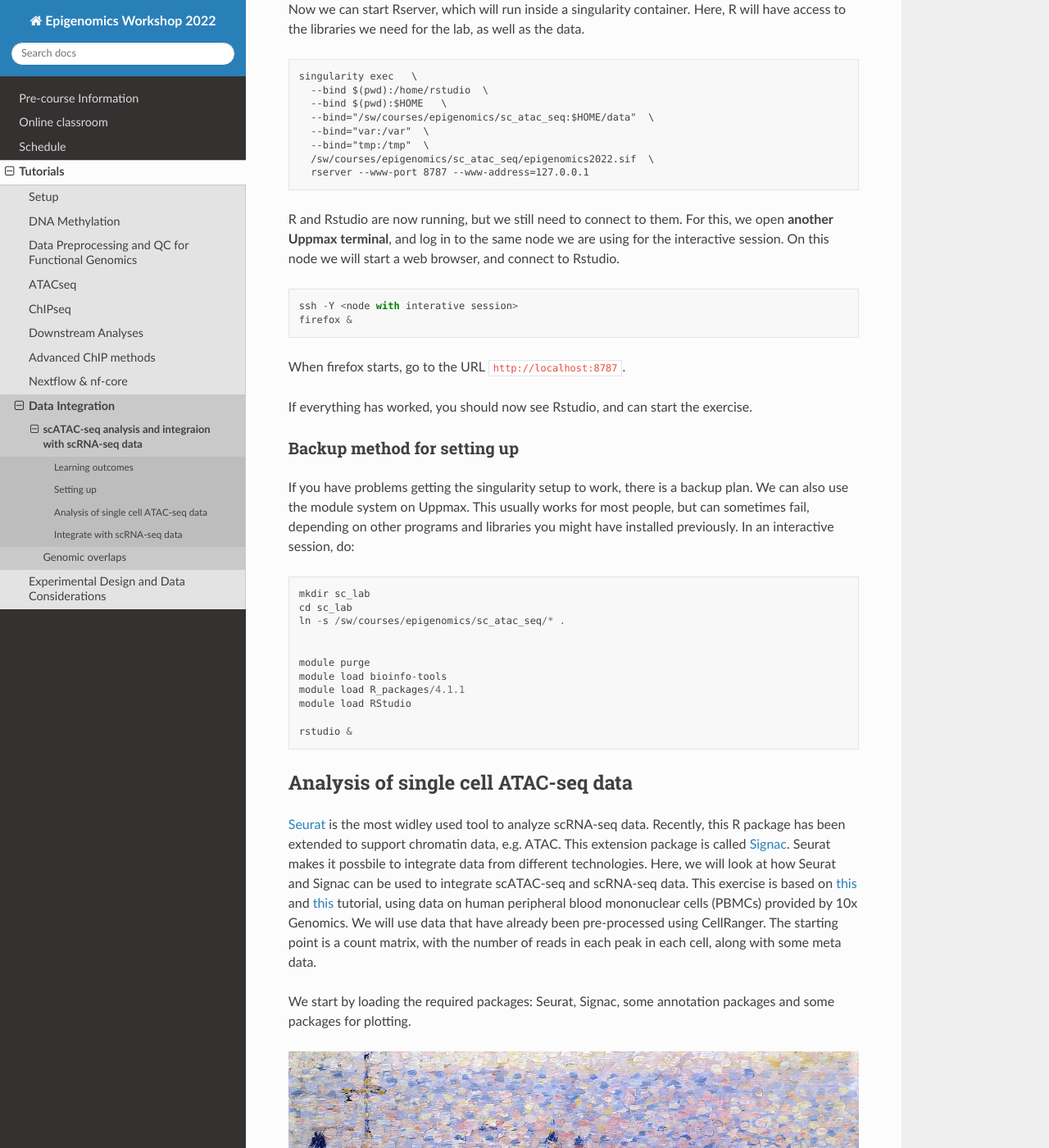
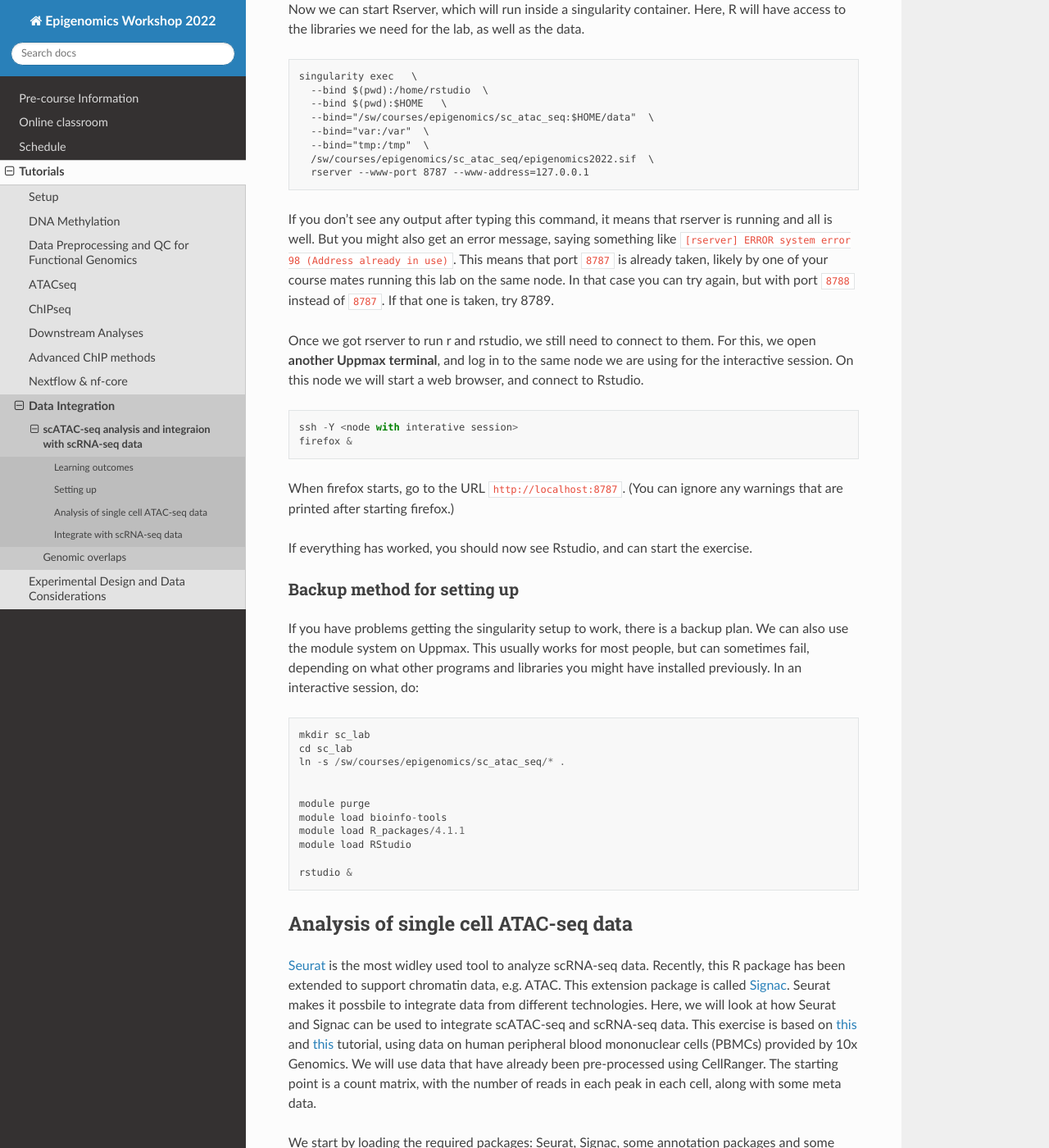
Before and after one commit to NBISweden/workshop-epigenomics-RTDs, a Sphinx documentation site: the page built from docs/content/tutorials/scAtacSeq/lab-sc_atac_seq.md, in a window 1280 px wide and 1400 px high, scrolled down 1560 px. Shown: the whole window at 82% size. Built offline with Sphinx 7.4.7 and the Read the Docs theme 2.0.0, drawn with Linux system fonts in a browser that asks for light colours.

Commit message:
added even more setup instructions to single cell lab

````diff
--- a/docs/content/tutorials/scAtacSeq/lab-sc_atac_seq.md
+++ b/docs/content/tutorials/scAtacSeq/lab-sc_atac_seq.md
@@ -70,21 +70,23 @@ singularity exec   \
   rserver --www-port 8787 --www-address=127.0.0.1
 ```
 
-R and Rstudio are now running, but we still need to connect to them. For this, we open **another Uppmax terminal**, and log in to the same node we are using for the interactive session. On this node we will start a web browser, and connect to Rstudio.
+If you don't see any output after typing this command, it means that rserver is running and all is well. But you might also get an error message, saying something like `[rserver] ERROR system error 98 (Address already in use)`. This means that port `8787` is already taken, likely by one of your course mates running this lab on the same node. In that case you can try again, but with port `8788` instead of `8787`. If that one is taken, try 8789.
+
+Once we got rserver to run r and rstudio, we still need to connect to them. For this, we open **another Uppmax terminal**, and log in to the same node we are using for the interactive session. On this node we will start a web browser, and connect to Rstudio.
 
 ```
 ssh -Y <node with interative session>
 firefox &
 ```
 
-When firefox starts, go to the URL `http://localhost:8787`.
+When firefox starts, go to the URL `http://localhost:8787`. (You can ignore any warnings that are printed after starting firefox.)
 
 If everything has worked, you should now see Rstudio, and can start the exercise.
 
 
 ### Backup method for setting up
 
-If you have problems getting the singularity setup to work, there is a backup plan. We can also use the module system on Uppmax. This usually works for most people, but can sometimes fail, depending on other programs and libraries you might have installed previously. In an interactive session, do:
+If you have problems getting the singularity setup to work, there is a backup plan. We can also use the module system on Uppmax. This usually works for most people, but can sometimes fail, depending on what other programs and libraries you might have installed previously. In an interactive session, do:
 
 
 ```
````
